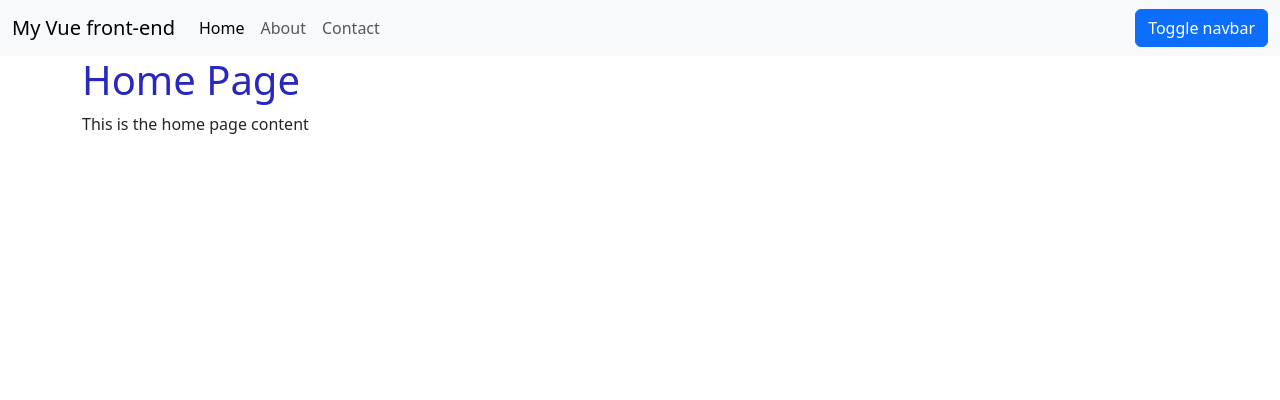
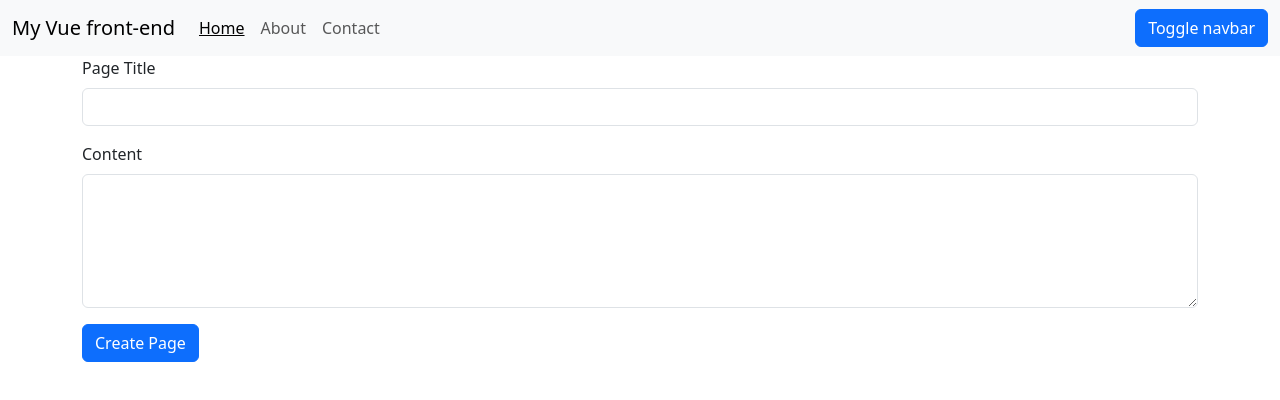
Before and after one commit to OlivierMantz/vue-front-end, a Vue app: page / in a window 1280 px wide. Shown: the top 400 px of the page. Built offline with nearby package versions, Linux system fonts and the light colour scheme.

Commit message:
Updated formating, added simple form and 2 way binding

```diff
--- a/src/App.vue
+++ b/src/App.vue
@@ -5,17 +5,20 @@
         :nav-link-click="(index) => (activePage = index)"
     ></navbar>
 
-    <page-viewer v-if="pages.length >0" :page="pages[activePage]"></page-viewer>
+    <!-- <page-viewer v-if="pages.length >0" :page="pages[activePage]"></page-viewer> -->
+    <create-page :page-created="pageCreated"></create-page>
 </template>
 
 <script>
 import Navbar from "./components/Navbar.vue";
 import PageViewer from "./components/PageViewer.vue";
+import CreatePage from "./components/CreatePage.vue";
 
 export default {
     components: {
         Navbar,
         PageViewer,
+        CreatePage,
     },
     created() {
         this.getPages();
@@ -33,6 +36,9 @@ export default {
 
             this.pages = data;
         },
+        pageCreated(pageObj) {
+            console.log(pageObj);
+        },
     },
 };
 </script>
--- /dev/null
+++ b/src/components/CreatePage.vue
@@ -0,0 +1,51 @@
+<template>
+    <div class="container mb-3">
+        <form action="">
+            <div class="mb-3">
+                <label
+                    for=""
+                    class="form-label"
+                    >Page Title</label
+                >
+                <input
+                    type="text"
+                    class="form-control"
+                    v-model="pageTitle"
+                />
+            </div>
+            <div class="mb-3">
+                <label
+                    for=""
+                    class="form-label"
+                    >Content</label
+                >
+                <textarea
+                    type="text"
+                    class="form-control"
+                    rows="5"
+                    v-model="content"
+                ></textarea>
+            </div>
+            <div class="mb-3">
+                <button
+                    class="btn btn-primary"
+                    @click.prevent="pageCreated({ pageTitle, content })"
+                >
+                    Create Page
+                </button>
+            </div>
+        </form>
+    </div>
+</template>
+
+<script>
+export default {
+    props: ["pageCreated"],
+    data() {
+        return {
+            pageTitle: "",
+            content: "",
+        };
+    },
+};
+</script>
--- a/src/components/NavbarLink.vue
+++ b/src/components/NavbarLink.vue
@@ -22,7 +22,7 @@ export default {
 };
 </script>
 <style>
-.emphasize scoped{
+.emphasize {
     text-decoration: underline !important;
 }
 </style>
```
Also changed, not shown: src/components/Navbar.vue (+15 -8 lines), src/components/PageViewer.vue (+4 -4 lines).
